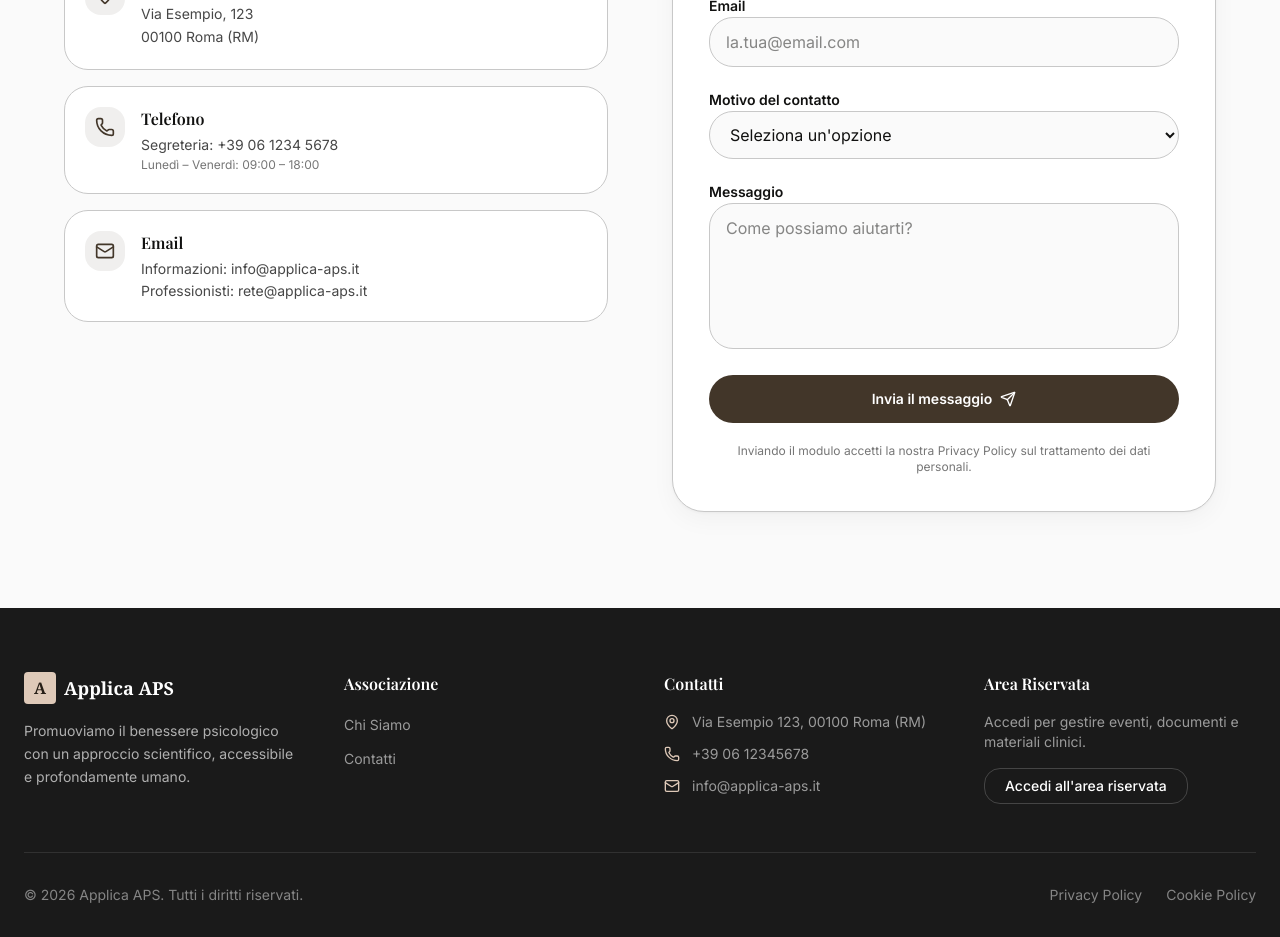
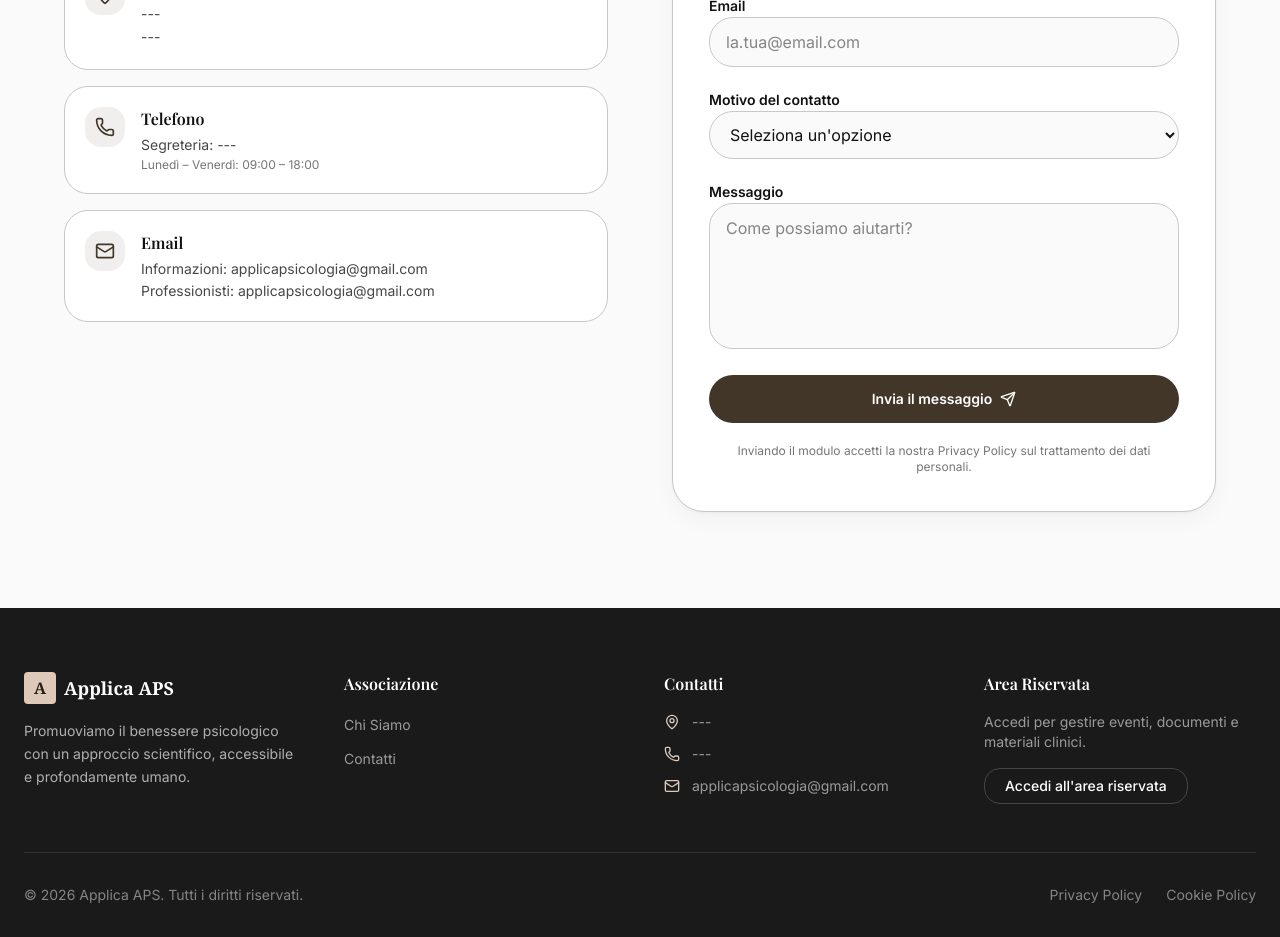
Before and after one commit to applicaaps/applica, a Next.js app in the folder applica-app/: page /contatti in a window 1280 px wide. Shown: the part 660-1597 px from the top of the page. Built offline with nearby package versions, Linux system fonts and the light colour scheme; a web font is replaced by a local one.

Commit message:
modifiche mail e numero

```diff
--- a/applica-app/app/contatti/page.tsx
+++ b/applica-app/app/contatti/page.tsx
@@ -56,8 +56,8 @@ export default function Contatti() {
                     <div>
                       <h3 className="text-base font-bold text-[var(--color-on-surface)] mb-1">La nostra sede</h3>
                       <p className="text-sm text-[var(--color-on-surface-variant)] leading-relaxed">
-                        Via Esempio, 123<br />
-                        00100 Roma (RM)
+                        ---<br />
+                        ---
                       </p>
                     </div>
                   </div>
@@ -71,7 +71,7 @@ export default function Contatti() {
                     <div>
                       <h3 className="text-base font-bold text-[var(--color-on-surface)] mb-1">Telefono</h3>
                       <p className="text-sm text-[var(--color-on-surface-variant)] mb-0.5">
-                        Segreteria: <a href="tel:+390612345678" className="hover:text-[var(--color-primary)] transition-colors duration-200">+39 06 1234 5678</a>
+                        Segreteria: <span className="hover:text-[var(--color-primary)] transition-colors duration-200">---</span>
                       </p>
                       <p className="text-xs text-[var(--color-outline)]">
                         Lunedì – Venerdì: 09:00 – 18:00
@@ -88,10 +88,10 @@ export default function Contatti() {
                     <div>
                       <h3 className="text-base font-bold text-[var(--color-on-surface)] mb-1">Email</h3>
                       <p className="text-sm text-[var(--color-on-surface-variant)] mb-0.5">
-                        Informazioni: <a href="mailto:info@applica-aps.it" className="hover:text-[var(--color-primary)] transition-colors duration-200">info@applica-aps.it</a>
+                        Informazioni: <a href="mailto:applicapsicologia@gmail.com" className="hover:text-[var(--color-primary)] transition-colors duration-200">applicapsicologia@gmail.com</a>
                       </p>
                       <p className="text-sm text-[var(--color-on-surface-variant)]">
-                        Professionisti: <a href="mailto:rete@applica-aps.it" className="hover:text-[var(--color-primary)] transition-colors duration-200">rete@applica-aps.it</a>
+                        Professionisti: <a href="mailto:applicapsicologia@gmail.com" className="hover:text-[var(--color-primary)] transition-colors duration-200">applicapsicologia@gmail.com</a>
                       </p>
                     </div>
                   </div>
--- a/applica-app/components/Footer.tsx
+++ b/applica-app/components/Footer.tsx
@@ -44,16 +44,16 @@ export function Footer() {
             <ul className="space-y-3">
               <li className="flex items-start gap-3 text-sm text-[var(--color-inverse-on-surface)]/60">
                 <MapPin size={16} className="text-[var(--color-primary-fixed)] shrink-0 mt-0.5" />
-                <span>Via Esempio 123, 00100 Roma (RM)</span>
+                <span>---</span>
               </li>
               <li className="flex items-center gap-3 text-sm text-[var(--color-inverse-on-surface)]/60">
                 <Phone size={16} className="text-[var(--color-primary-fixed)] shrink-0" />
-                <span>+39 06 12345678</span>
+                <span>---</span>
               </li>
               <li className="flex items-center gap-3 text-sm text-[var(--color-inverse-on-surface)]/60">
                 <Mail size={16} className="text-[var(--color-primary-fixed)] shrink-0" />
-                <a href="mailto:info@applica-aps.it" className="hover:text-white transition-colors duration-200">
-                  info@applica-aps.it
+                <a href="mailto:applicapsicologia@gmail.com" className="hover:text-white transition-colors duration-200">
+                  applicapsicologia@gmail.com
                 </a>
               </li>
             </ul>
```
